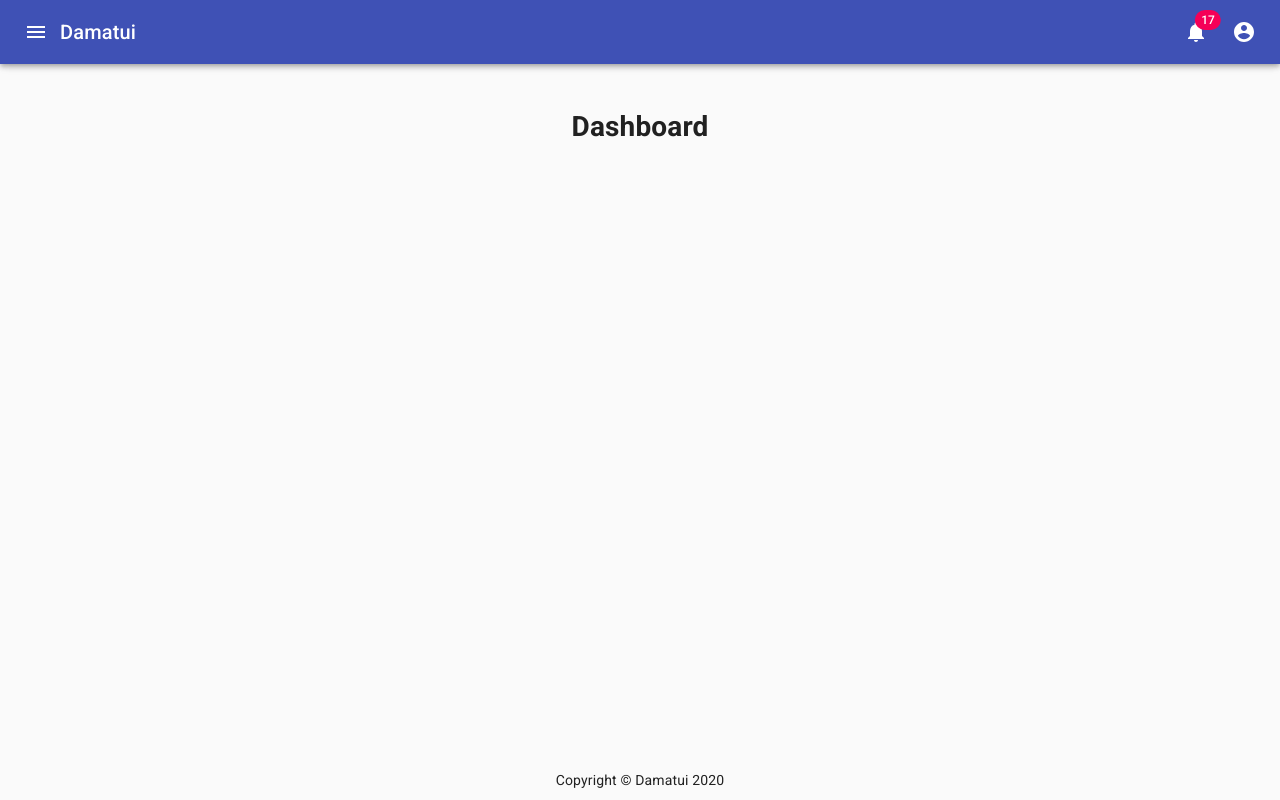
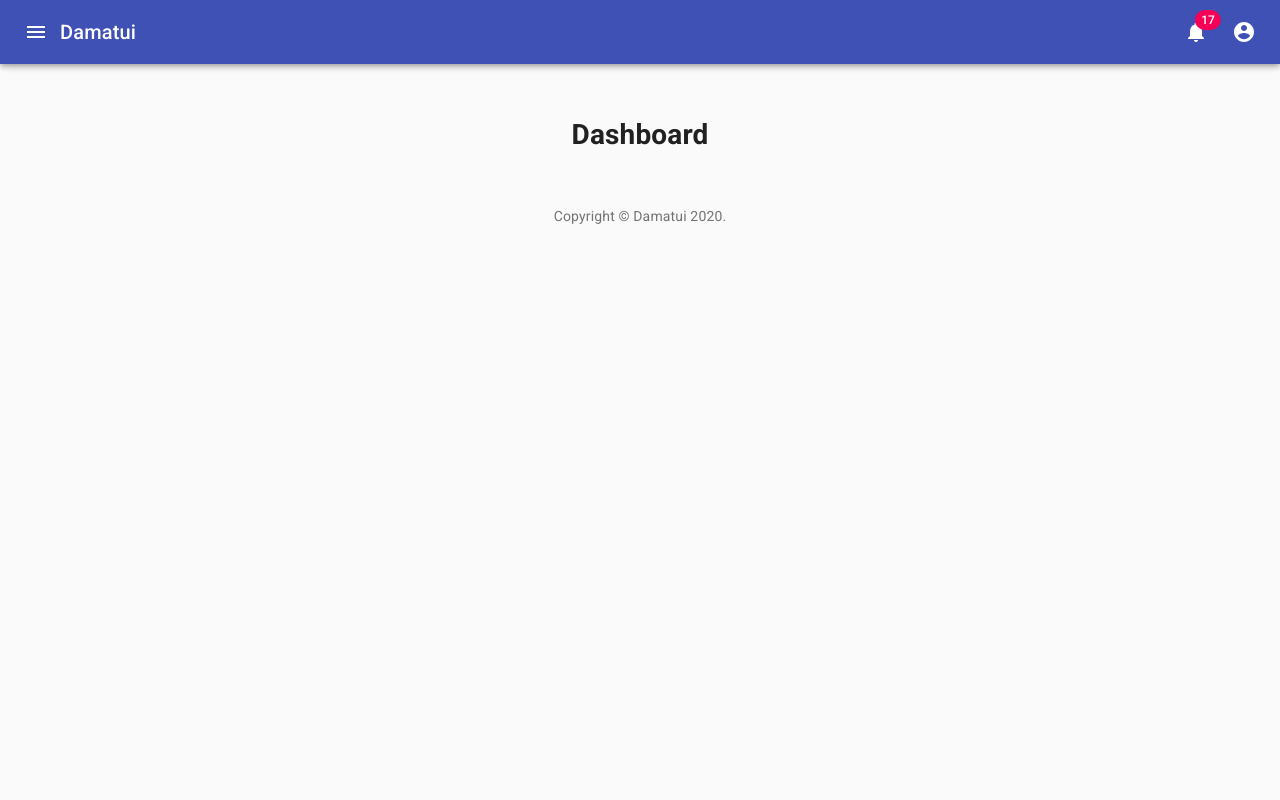
Before and after one commit to TepoKev/damatui, a React (Create React App) app: page /admin/dashboard in a window 1280 px wide. Built offline with nearby package versions, Linux system fonts and the light colour scheme.

Commit message:
Cambios registro de proveedores ahora ya es adaptativo

```diff
--- a/src/components/Footer.js
+++ b/src/components/Footer.js
@@ -1,15 +1,17 @@
 import React from 'react';
-import makeStyles from '../layout/Styles';
+import Typography from '@material-ui/core/Typography';
+import Link from '@material-ui/core/Link';
 
 const Footer = () => {
-    const classes = makeStyles();
     return (
-        <div className={classes.headerfooter}>
-            <footer className={classes.footer}>
-                <span >Copyright &copy; Damatui 2020</span>
-            </footer>
-        </div>
-
+        <Typography variant="body2" color="textSecondary" align="center">
+            {'Copyright © '}
+            <Link color="inherit" href="https://github.com/TepoKev">
+                Damatui
+            </Link>{' '}
+            {new Date().getFullYear()}
+            {'.'}
+        </Typography>
     );
 }
 
--- a/src/components/SideBar.js
+++ b/src/components/SideBar.js
@@ -1,7 +1,6 @@
 import React from "react";
-import useStyles from "../layout/Styles";
 import { useTheme } from "@material-ui/core/styles";
-import { makeStyles } from "@material-ui/core/styles";
+import { useStylesSideBar, useStylesExp } from "../layout/Styles";
 import Drawer from "@material-ui/core/Drawer";
 import List from "@material-ui/core/List";
 import Divider from "@material-ui/core/Divider";
@@ -21,8 +20,8 @@ import Typography from "@material-ui/core/Typography";
 import ExpandMoreIcon from "@material-ui/icons/ExpandMore";
 
 const SideBar = ({ open, toggleDrawer }) => {
-    const [expanded, setExpanded] = React.useState(false);
-    const classes = useStyles();
+    const [expanded, setExpanded] = React.useState(true);
+    const classes = useStylesSideBar();
     const classesExp = useStylesExp();
     const theme = useTheme();
     const handleChange = (panel) => (event, isExpanded) => {
@@ -107,19 +106,4 @@ const SideBar = ({ open, toggleDrawer }) => {
     );
 };
 
-const useStylesExp = makeStyles((theme) => ({
-    root: {
-        width: "100%",
-    },
-    heading: {
-        fontSize: theme.typography.pxToRem(15),
-        flexBasis: "33.33%",
-        flexShrink: 0,
-    },
-    secondaryHeading: {
-        fontSize: theme.typography.pxToRem(15),
-        color: theme.palette.text.secondary,
-    },
-}));
-
 export default SideBar;
--- a/src/components/TopBar.js
+++ b/src/components/TopBar.js
@@ -1,6 +1,5 @@
 import React from "react";
 import clsx from "clsx";
-import useStyles from "../layout/Styles";
 import AppBar from "@material-ui/core/AppBar";
 import Toolbar from "@material-ui/core/Toolbar";
 import Typography from "@material-ui/core/Typography";
@@ -19,9 +18,10 @@ import ReceiptIcon from "@material-ui/icons/Receipt";
 import ExitToAppIcon from "@material-ui/icons/ExitToApp";
 import Notifications from "./Notifications";
 import { Link } from "react-router-dom";
+import { useStylesTopBar } from "../layout/Styles";
 
 const TopBar = ({ open, toggleDrawer }) => {
-    const classes = useStyles();
+    const classes = useStylesTopBar();
     /**
      * si no se quiere cargar el sidebar de entrada, solo poner false al useState
      */
@@ -53,7 +53,6 @@ const TopBar = ({ open, toggleDrawer }) => {
     const handleMobileMenuOpen = (event) => {
         setMobileMoreAnchorEl(event.currentTarget);
     };
-
     const menuId = "primary-search-account-menu";
     const renderMenu = (
         <Menu
@@ -95,10 +94,16 @@ const TopBar = ({ open, toggleDrawer }) => {
                     Registro de Actividad
                 </MenuItem>
             </Link>
+            <Link
+                to={"/"}
+                onClick={handleMenuClose}
+                style={{ textDecoration: "none", color: "black" }}
+            >
                 <MenuItem onClick={handleMenuClose}>
                     <ExitToAppIcon />
                     Cerrar Sesión
                 </MenuItem>
+            </Link>
         </Menu>
     );
 
@@ -111,9 +116,14 @@ const TopBar = ({ open, toggleDrawer }) => {
             keepMounted
             transformOrigin={{ vertical: "top", horizontal: "right" }}
             open={isMobileMenuOpen}
-            onClose={handleMobileMenuClose}
+            onClose={handleMenuClose}
         >
-            <MenuItem onClick={handleClickNotifi}>
+            <Link
+                to={"/"}
+                onClick={handleMenuClose}
+                style={{ textDecoration: "none", color: "black" }}
+            >
+                <MenuItem>
                     <IconButton aria-label="show 11 new notifications" color="inherit">
                         <Badge badgeContent={11} color="secondary">
                             <NotificationsIcon />
@@ -121,7 +131,13 @@ const TopBar = ({ open, toggleDrawer }) => {
                     </IconButton>
                     <p>Notificaciones</p>
                 </MenuItem>
-            <MenuItem onClick={handleProfileMenuOpen}>
+            </Link>
+            <Link
+                to={"/admin/perfil"}
+                onClick={handleMenuClose}
+                style={{ textDecoration: "none", color: "black" }}
+            >
+                <MenuItem onClick={handleMenuClose}>
                     <IconButton
                         aria-label="account of current user"
                         aria-controls="primary-search-account-menu"
@@ -132,6 +148,58 @@ const TopBar = ({ open, toggleDrawer }) => {
                     </IconButton>
                     <p>Perfil</p>
                 </MenuItem>
+            </Link>
+            <Link
+                to={"/admin/ajustes"}
+                onClick={handleMenuClose}
+                style={{ textDecoration: "none", color: "black" }}
+            >
+                <MenuItem onClick={handleMenuClose}>
+                    <IconButton
+                        aria-label="account of current user"
+                        aria-controls="primary-search-account-menu"
+                        aria-haspopup="true"
+                        color="inherit"
+                    >
+                        <BuildIcon />
+                    </IconButton>
+                    <p>Ajustes y <SecurityIcon /> Seguridad</p>
+                </MenuItem>
+            </Link>
+            <Link
+                to={"/admin/bitacora"}
+                onClick={handleMenuClose}
+                style={{ textDecoration: "none", color: "black" }}
+            >
+                <MenuItem onClick={handleMenuClose}>
+                    <IconButton
+                        aria-label="account of current user"
+                        aria-controls="primary-search-account-menu"
+                        aria-haspopup="true"
+                        color="inherit"
+                    >
+                        <ReceiptIcon />
+                    </IconButton>
+                    <p>Registro de Actividad</p>
+                </MenuItem>
+            </Link>
+            <Link
+                to={"/"}
+                onClick={handleMenuClose}
+                style={{ textDecoration: "none", color: "black" }}
+            >
+                <MenuItem onClick={handleMenuClose}>
+                    <IconButton
+                        aria-label="account of current user"
+                        aria-controls="primary-search-account-menu"
+                        aria-haspopup="true"
+                        color="inherit"
+                    >
+                        <ExitToAppIcon />
+                    </IconButton>
+                    Cerrar Sesión
+                </MenuItem>
+            </Link>
         </Menu>
     );
 
@@ -156,8 +224,7 @@ const TopBar = ({ open, toggleDrawer }) => {
 
                     <Link
                         to="/admin/dashboard"
-                            style={{ textDecoration: "none", color:"white" }}
-                            onClick={toggleDrawer}
+                        style={{ textDecoration: "none", color: "white" }}
                     >
                         <Typography variant="h6" noWrap>Damatui</Typography>
                     </Link>
--- a/src/index.js
+++ b/src/index.js
@@ -1,10 +1,14 @@
 import React from 'react';
 import ReactDOM from 'react-dom';
 import App from './App';
+import CssBaseline from '@material-ui/core/CssBaseline';
 import * as serviceWorker from './serviceWorker';
 
 ReactDOM.render(
-    <App />,
+  <>
+    <CssBaseline />
+    <App />
+  </>,
   document.getElementById('root')
 );
 
--- a/src/layout/Admin.js
+++ b/src/layout/Admin.js
@@ -4,16 +4,14 @@ import Dashboard from "../views/Dashboard";
 import Perfil from "../views/perfil/Perfil";
 import Ajustes from "../views/ajustes/Ajustes";
 import Bitacora from "../views/bitacora/Bitacora";
-import clsx from "clsx";
+import Box from "@material-ui/core/Box";
 import { makeStyles } from "@material-ui/core/styles";
-import CssBaseline from "@material-ui/core/CssBaseline";
 import SideBar from "../components/SideBar";
 import TopBar from "../components/TopBar";
 import Footer from "../components/Footer";
 import routes from "../routes/routes";
 import Container from "@material-ui/core/Container";
-
-const drawerWidth = 240;
+import Grid from '@material-ui/core/Grid';
 
 export default function Admin() {
   const classes = useStyles();
@@ -41,17 +39,18 @@ export default function Admin() {
   });
   return (
     <div className={classes.root}>
-      <CssBaseline />
       <SideBar open={open} toggleDrawer={toggleDrawer} />
-      <main
-        className={clsx(classes.content, {
-          [classes.contentShift]: open,
-        })}
-      >
-        <TopBar open={open} toggleDrawer={toggleDrawer} openNot={openNot} toggleNot={toggleNot}/>
+      <TopBar
+        open={open}
+        toggleDrawer={toggleDrawer}
+        openNot={openNot}
+        toggleNot={toggleNot}
+      />
+      <main className={classes.content}>
         <div className={classes.drawerHeader} />
+        <Container maxWidth="lg" className={classes.container}>
+          <Grid className={classes.gridContainer}>
             {/* Aqui va el switch con las rutas y aca se colocaran las paginas (Aclople de componentes al layout)*/}
-        <Container>
             <Switch>
               <Route path="/admin/dashboard" component={Dashboard} />
               <Route path="/admin/perfil" component={Perfil} />
@@ -59,8 +58,11 @@ export default function Admin() {
               <Route path="/admin/bitacora" component={Bitacora} />
               {arrayRouter}
             </Switch>
+          </Grid>
+          <Box pt={4}>
+            <Footer />
+          </Box>
         </Container>
-        <Footer />
       </main>
     </div>
   );
@@ -68,35 +70,7 @@ export default function Admin() {
 
 const useStyles = makeStyles((theme) => ({
   root: {
-    display: "flex",
-    textAlign: "center",
-  },
-  appBar: {
-    transition: theme.transitions.create(["margin", "width"], {
-      easing: theme.transitions.easing.sharp,
-      duration: theme.transitions.duration.leavingScreen,
-    }),
-  },
-  appBarShift: {
-    width: `calc(100% - ${drawerWidth}px)`,
-    marginLeft: drawerWidth,
-    transition: theme.transitions.create(["margin", "width"], {
-      easing: theme.transitions.easing.easeOut,
-      duration: theme.transitions.duration.enteringScreen,
-    }),
-  },
-  menuButton: {
-    marginRight: theme.spacing(2),
-  },
-  hide: {
-    display: "none",
-  },
-  drawer: {
-    width: drawerWidth,
-    flexShrink: 0,
-  },
-  drawerPaper: {
-    width: drawerWidth,
+    display: "flex"
   },
   drawerHeader: {
     display: "flex",
@@ -108,17 +82,14 @@ const useStyles = makeStyles((theme) => ({
   },
   content: {
     flexGrow: 1,
-    padding: theme.spacing(3),
-    transition: theme.transitions.create("margin", {
-      easing: theme.transitions.easing.sharp,
-      duration: theme.transitions.duration.leavingScreen,
-    })
+    height: '100vh',
+    overflow: 'auto',
   },
-  contentShift: {
-    transition: theme.transitions.create("margin", {
-      easing: theme.transitions.easing.easeOut,
-      duration: theme.transitions.duration.enteringScreen,
-    }),
-    marginLeft: 0,
+  container: {
+    paddingTop: theme.spacing(4),
+    paddingBottom: theme.spacing(4)
   },
+  gridContainer : {
+    textAlign : 'center'
+  }
 }));
--- a/src/layout/Styles.js
+++ b/src/layout/Styles.js
@@ -2,10 +2,8 @@ import { makeStyles } from "@material-ui/core/styles";
 
 const drawerWidth = 240;
 
-const useStyles = makeStyles((theme) => ({
-    root: {
-        display: "flex",
-    },
+const useStylesTopBar = makeStyles((theme) => ({
+    //Start TopBar Styles
     appBar: {
         transition: theme.transitions.create(["margin", "width"], {
             easing: theme.transitions.easing.sharp,
@@ -26,6 +24,24 @@ const useStyles = makeStyles((theme) => ({
     hide: {
         display: "none",
     },
+    grow: {
+        flexGrow: 1,
+    },
+    sectionDesktop: {
+        display: "none",
+        [theme.breakpoints.up("md")]: {
+            display: "flex",
+        },
+    },
+    sectionMobile: {
+        display: "flex",
+        [theme.breakpoints.up("md")]: {
+            display: "none",
+        },
+    },
+    //End TopBar Styles
+
+    //Start SideBar Styles
     drawer: {
         width: drawerWidth,
         flexShrink: 0,
@@ -41,54 +57,44 @@ const useStyles = makeStyles((theme) => ({
         ...theme.mixins.toolbar,
         justifyContent: "flex-end",
     },
-    content: {
-        flexGrow: 1,
-        padding: theme.spacing(3),
-        transition: theme.transitions.create("margin", {
-            easing: theme.transitions.easing.sharp,
-            duration: theme.transitions.duration.leavingScreen,
-        }),
-        marginLeft: -drawerWidth,
-    },
-    contentShift: {
-        transition: theme.transitions.create("margin", {
-            easing: theme.transitions.easing.easeOut,
-            duration: theme.transitions.duration.enteringScreen,
-        }),
-        marginLeft: 0,
-    },
-    grow: {
-        flexGrow: 1,
-    },
-    title: {
-        display: "none",
-        [theme.breakpoints.up("sm")]: {
-            display: "block",
-        },
-    },
-    sectionDesktop: {
-        display: "none",
-        [theme.breakpoints.up("md")]: {
-            display: "flex",
-        },
-    },
-    sectionMobile: {
-        display: "flex",
-        [theme.breakpoints.up("md")]: {
-            display: "none",
-        },
-    },
-    headerfooter: {
-        display: "flex",
-        justifyContent: "center"
-    },
-    footer: {
-        position: "absolute",
-        bottom: "10px"
-    },
-    fullList: {
-        width: 'auto',
-    }
+    //End SideBar Styles
 }));
 
-export default useStyles;
+const useStylesSideBar = makeStyles((theme) => ({
+    drawer: {
+        width: drawerWidth,
+        flexShrink: 0,
+    },
+    drawerPaper: {
+        width: drawerWidth,
+    },
+    drawerHeader: {
+        display: "flex",
+        alignItems: "center",
+        padding: theme.spacing(0, 1),
+        // necessary for content to be below app bar
+        ...theme.mixins.toolbar,
+        justifyContent: "flex-end",
+    },
+}));
+
+const useStylesExp = makeStyles((theme) => ({
+    root: {
+        width: "100%",
+    },
+    heading: {
+        fontSize: theme.typography.pxToRem(15),
+        flexBasis: "33.33%",
+        flexShrink: 0,
+    },
+    secondaryHeading: {
+        fontSize: theme.typography.pxToRem(15),
+        color: theme.palette.text.secondary,
+    },
+}));
+
+export {
+    useStylesTopBar,
+    useStylesSideBar,
+    useStylesExp
+};
```
Also changed, not shown: public/index.html (+5 -5 lines), src/views/proveedores/Registro.js (+62 -1 lines), 1 other file (tests, documents, lock files or other folders). Lines whose indentation alone changed are shown as unchanged.
